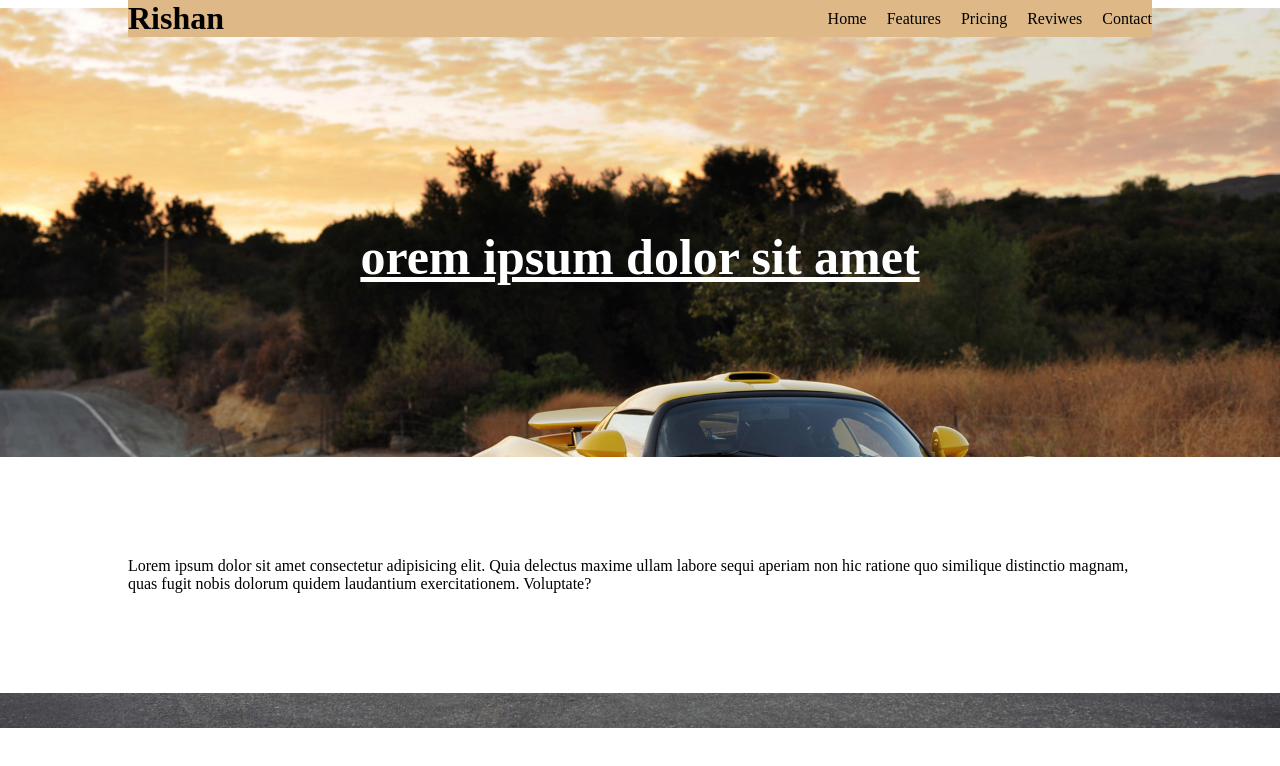
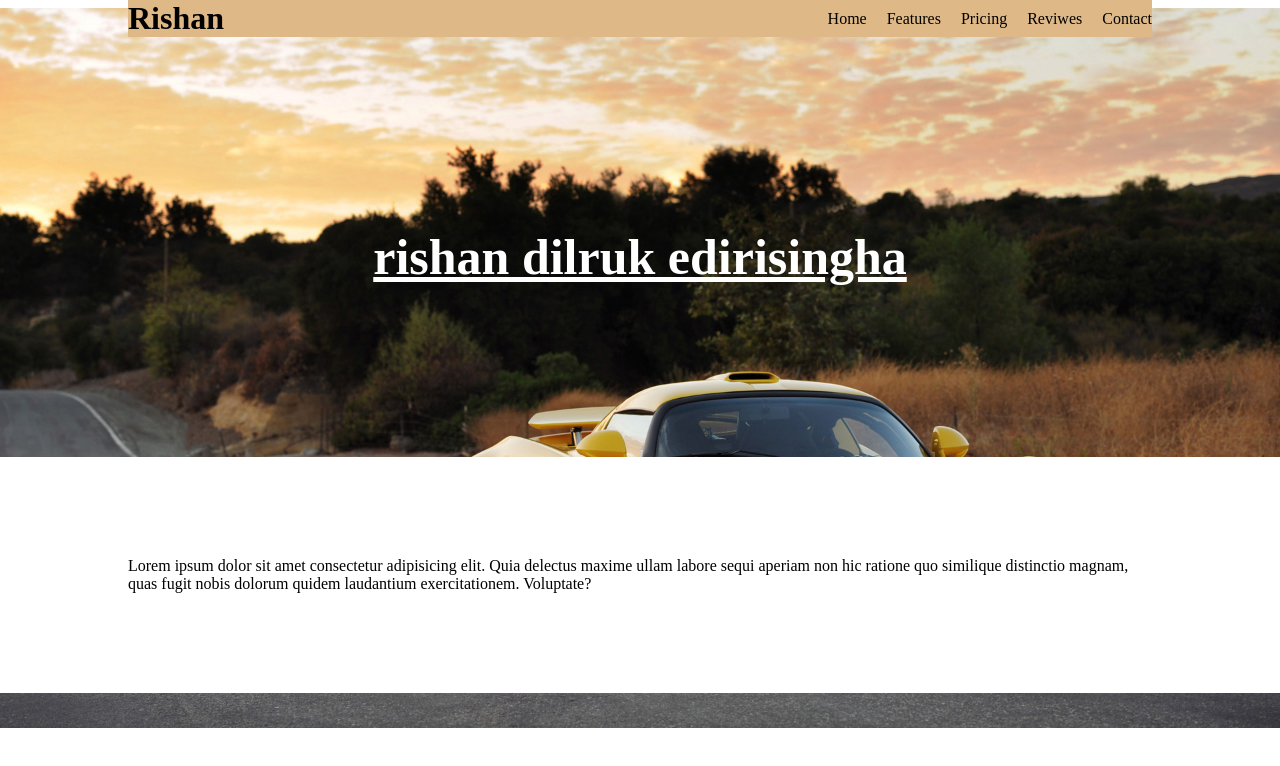
Before and after one commit to DilrukR/website_demo_01, a plain HTML site: page index.html in a window 1280 px wide. Drawn offline with Linux system fonts and the light colour scheme.

Commit message:
change title

```diff
--- a/index.html
+++ b/index.html
@@ -24,7 +24,7 @@
     </header>
     <section class="second">
       <div class="container">
-        <h2 class="title">orem ipsum dolor sit amet</h2>
+        <h2 class="title">rishan dilruk edirisingha</h2>
       </div>
     </section>
   </body>
```
